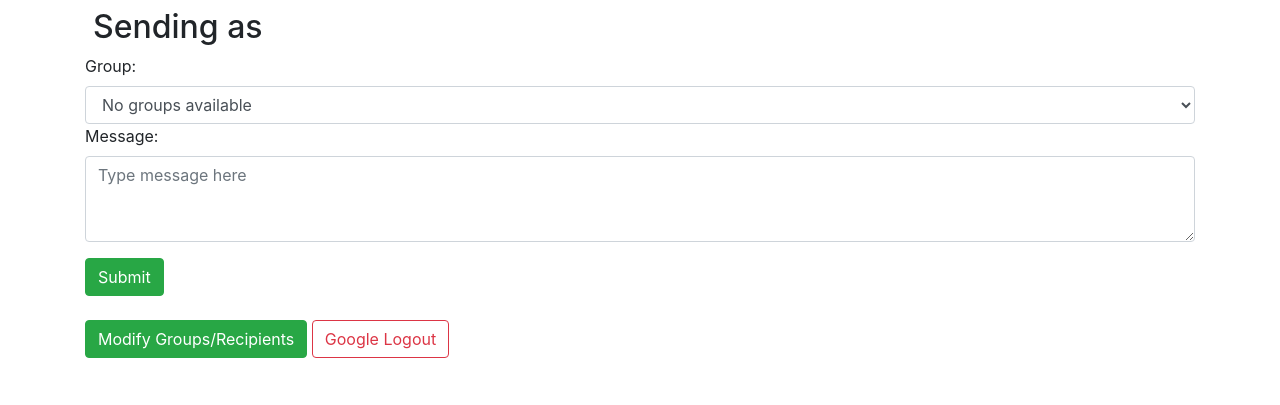
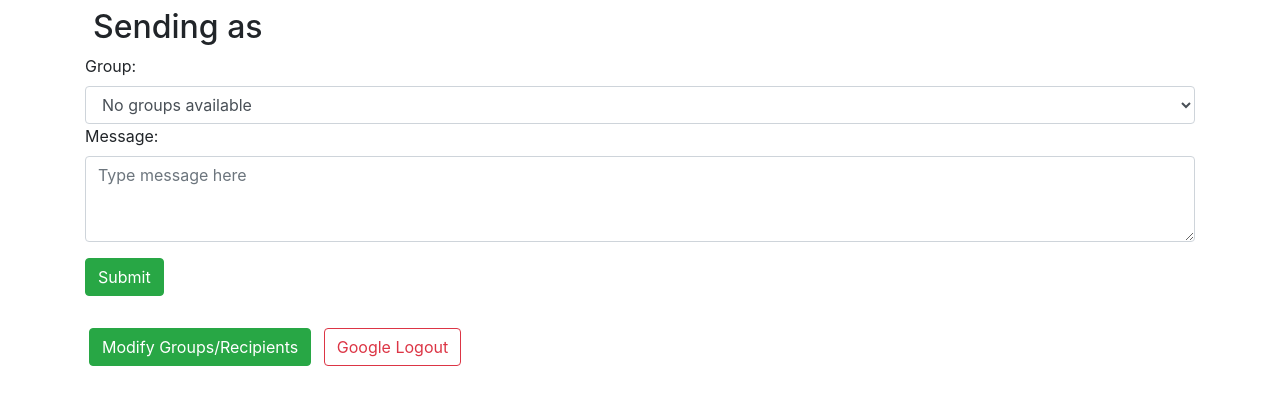
Before and after one commit to wpmjones/studtext, a Flask app: template templates/sendmsg.html in a window 1280 px wide. Shown: the top 405 px of the page. Run offline with Flask 2, Linux system fonts and the light colour scheme; the template is opened without the code that fills it: values that come from a table or form of the project are taken from there, others are empty; parts of the project's set-up code (start-up, migrations or seed data) failed here and were passed over.

Commit message:
adjust margins on lower buttons

```diff
--- a/templates/sendmsg.html
+++ b/templates/sendmsg.html
@@ -42,7 +42,7 @@
         {% endwith %}
     </div>
     <div class="container">
-        <a href="/menu"><button class="btn btn-success" role="button">Modify Groups/Recipients</button></a>
-        <a href="/logout"><button class="btn btn-outline-danger" role="button">Google Logout</button></a>
+        <a href="/menu" class="btn btn-success mx-1 my-2" role="button">Modify Groups/Recipients</a>
+        <a href="/logout" class="btn btn-outline-danger mx-1 my-1" role="button">Google Logout</a>
     </div>
 {% endblock %}
```
